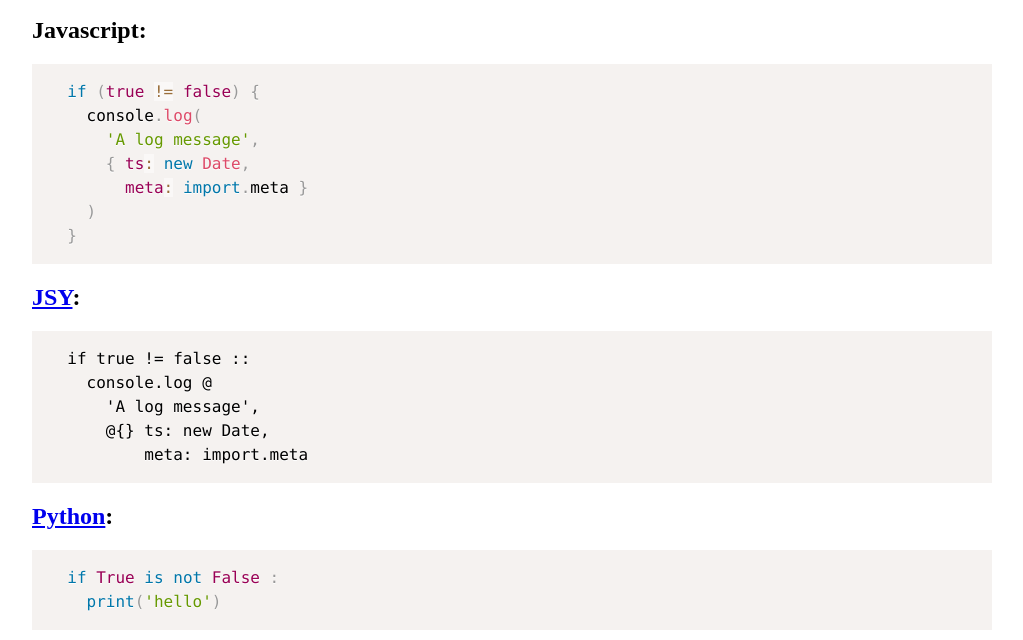
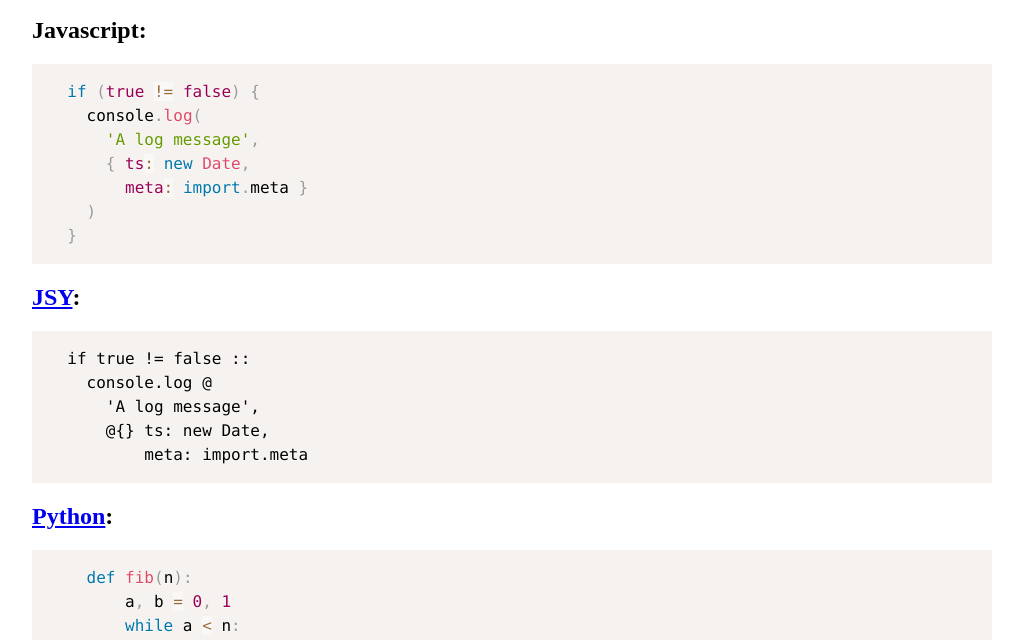
Before and after one commit to shanewholloway/web-lite-code-editor, a website: page index.html in a window 1280 px wide. Shown: the part 147-787 px from the top of the page, without its empty margins (128-1151 px from the left). Drawn offline with nearby package versions, Linux system fonts and the light colour scheme.

Commit message:
Changed python example

```diff
--- a/index.html
+++ b/index.html
@@ -53,8 +53,14 @@
 
 <h2><a href='https://python.org/'>Python</a>:</h2>
 <prism-code-editor lang='python'>
-  if True is not False :
-    print('hello')
+    def fib(n):
+        a, b = 0, 1
+        while a < n:
+            print(a, end=' ')
+            a, b = b, a+b
+        print()
+
+    fib(1000)
 </prism-code-editor>
 
 
```
